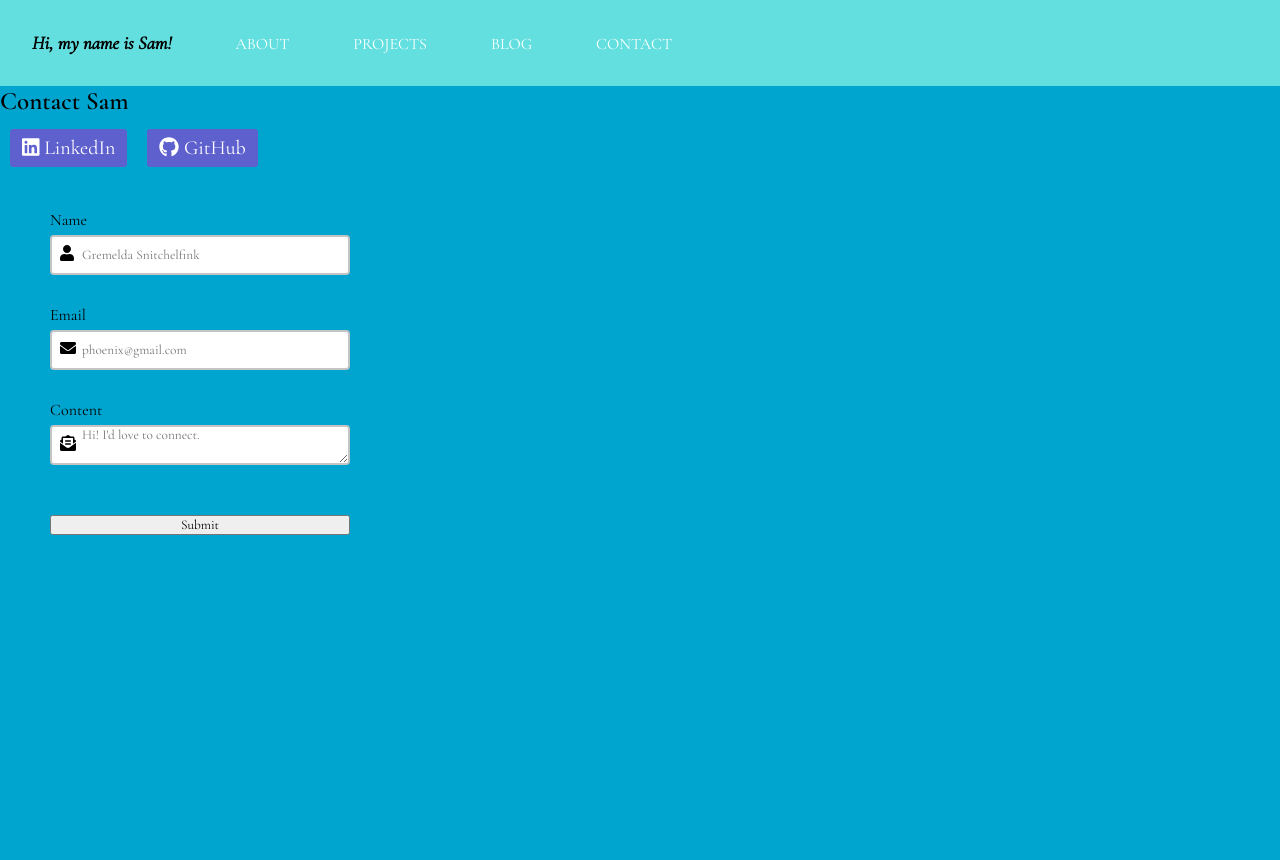
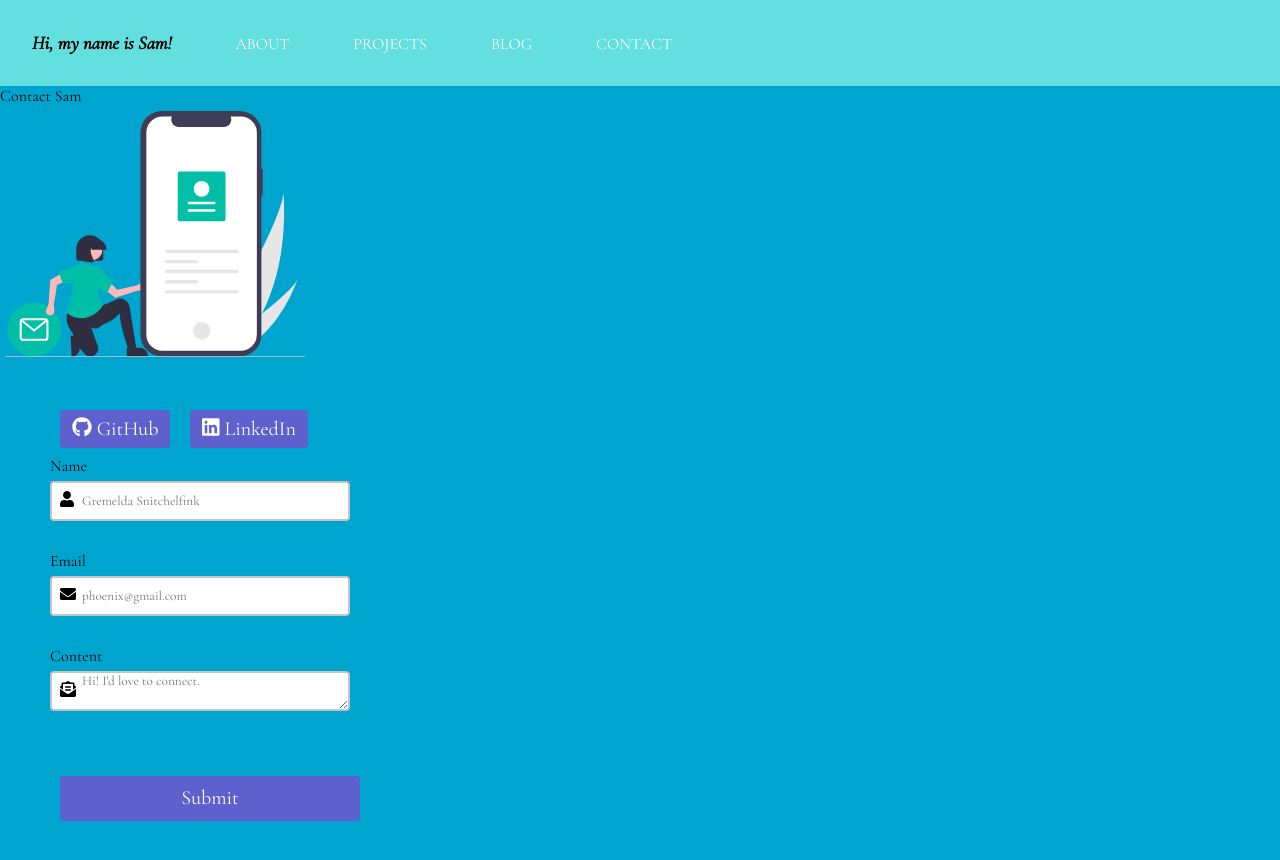
Before and after one commit to isphinxs/portfolio, a React (Create React App) app: page /contact in a window 1280 px wide. Shown: the top 860 px of the page. Before the commit the page ends 800 px from the top, so only its background shows below. Built offline with nearby package versions, Linux system fonts and the light colour scheme.

Commit message:
Adjust Contact content

```diff
--- a/src/components/Contact.js
+++ b/src/components/Contact.js
@@ -3,6 +3,7 @@ import emailjs from 'emailjs-com';
 import { FontAwesomeIcon } from '@fortawesome/react-fontawesome';
 import { faUser, faEnvelope, faEnvelopeOpenText, faExclamationCircle, faCheckCircle } from '@fortawesome/free-solid-svg-icons';
 import { faLinkedin, faGithub } from '@fortawesome/free-brands-svg-icons';
+import contact from '../undraw_contact.svg';
 
 function Contact() {
     const [name, setName] = useState("");
@@ -61,20 +62,22 @@ function Contact() {
             failureIcon[serial].style.opacity = 1;
         } else {
             error[serial].innerhtml = "";
-
             successIcon[serial].style.opacity = 1;
             failureIcon[serial].style.opacity = 0;
         }
     }
 
     return(
-        <div className="Contact">
-            <div className="title">Contact Sam</div>
-            <div>
-                <a className="contact-button" href="https://www.linkedin.com/in/sam-ostrowski/"><FontAwesomeIcon icon={faLinkedin} /> LinkedIn</a>
-                <a className="contact-button" href="https://github.com/isphinxs"><FontAwesomeIcon icon={faGithub} /> GitHub</a>
+        <div className="container">
+            <div className="content">
+                <div className="text">Contact Sam</div>
+                <img alt="" className="illustration" src={contact} />
             </div>
-            <form onSubmit={handleSubmit}>
+            <form className="form" onSubmit={handleSubmit}>
+                <div className="buttons">
+                    <a className="contact-button" href="https://github.com/isphinxs"><FontAwesomeIcon icon={faGithub} /> GitHub</a>
+                    <a className="contact-button" href="https://www.linkedin.com/in/sam-ostrowski/"><FontAwesomeIcon icon={faLinkedin} /> LinkedIn</a>
+                </div>
                 <div>
                     <label htmlFor="name">Name</label>
                     <FontAwesomeIcon className="icon" icon={faUser} size="1x" />
@@ -100,7 +103,7 @@ function Contact() {
                     <div className="error"></div>
                 </div>
                 <div className="g-recaptcha" data-sitekey="process.env.REACT_APP_SITE_ID"></div>
-                <input type="submit" value="Submit" />
+                <input className="contact-button" type="submit" value="Submit" />
             </form>
         </div>
     )
```
